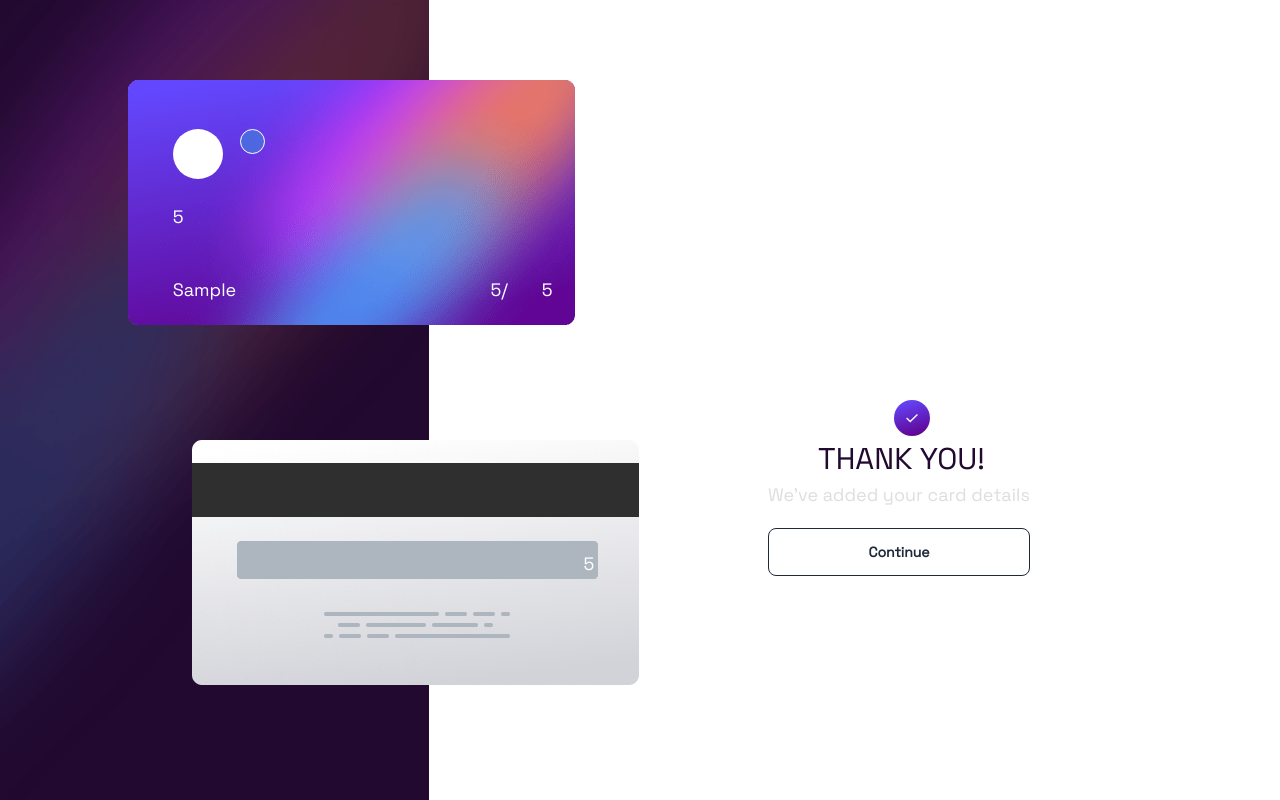
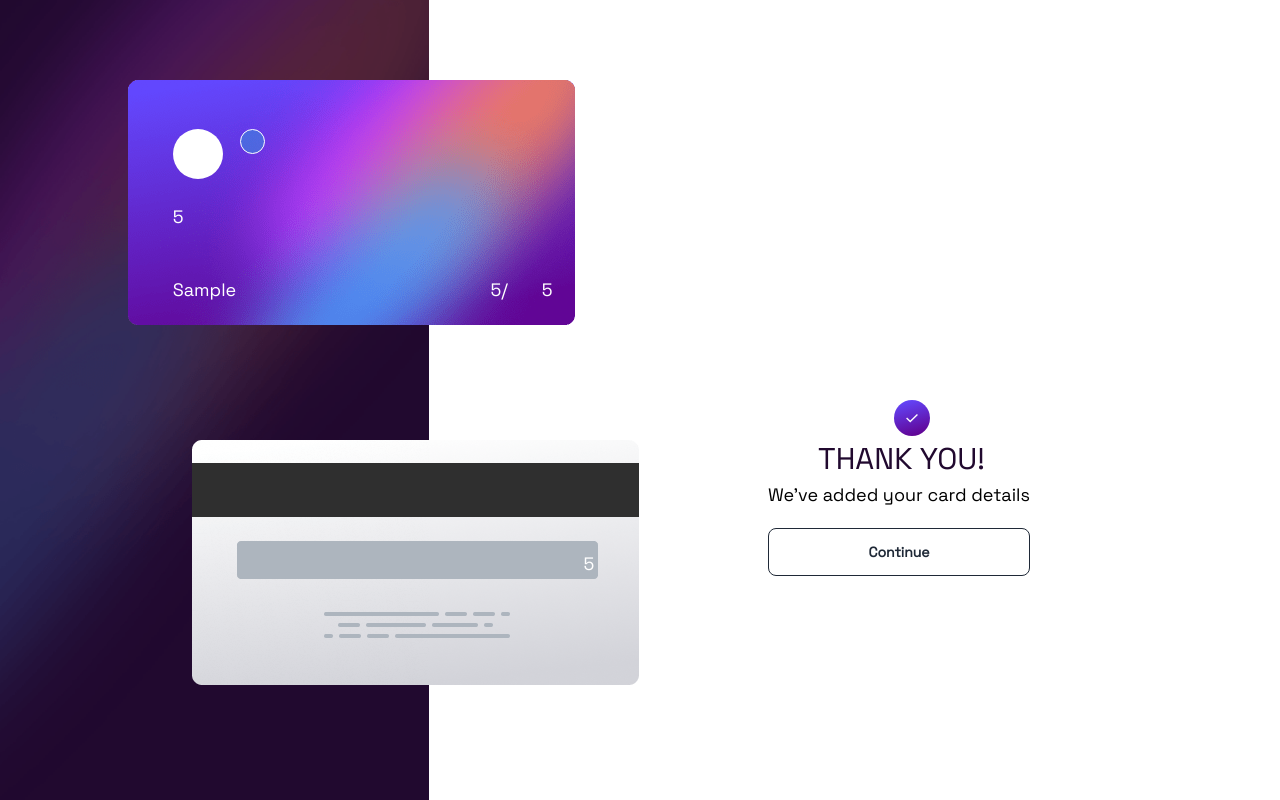
Before and after one commit to Roshanell/interactive-card, a React (Create React App) app: page / in a window 1280 px wide. Both pictures are taken after typing "Sample", "5", "5", "5", "5" into the empty fields and a click on the button "Confirm". Built offline with nearby package versions, Linux system fonts and the light colour scheme.

Commit message:
udpates the comfirmation color so that it is easily readable

```diff
--- a/src/Confirmation.jsx
+++ b/src/Confirmation.jsx
@@ -29,9 +29,7 @@ const Confirmation = ({ handleFormReset }) => {
         {" "}
         Thank you!
       </h2>
-      <span style={{ color: "hsl(270 3% 87%)" }}>
-        We've added your card details
-      </span>
+      <span style={{ color: "black" }}>We've added your card details</span>
       <button
         className="btn btn-outline"
         onClick={handleFormReset}
```
